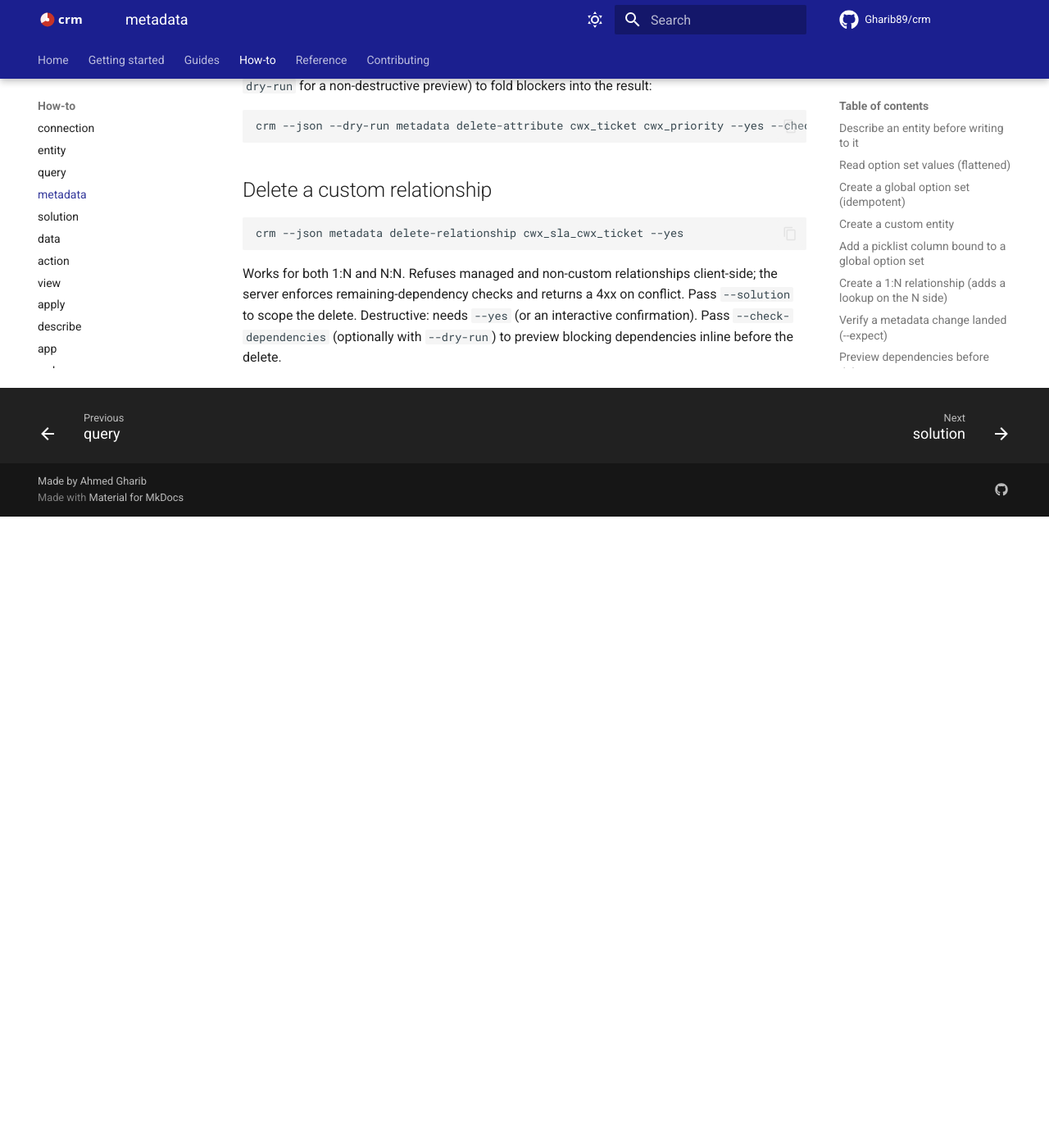
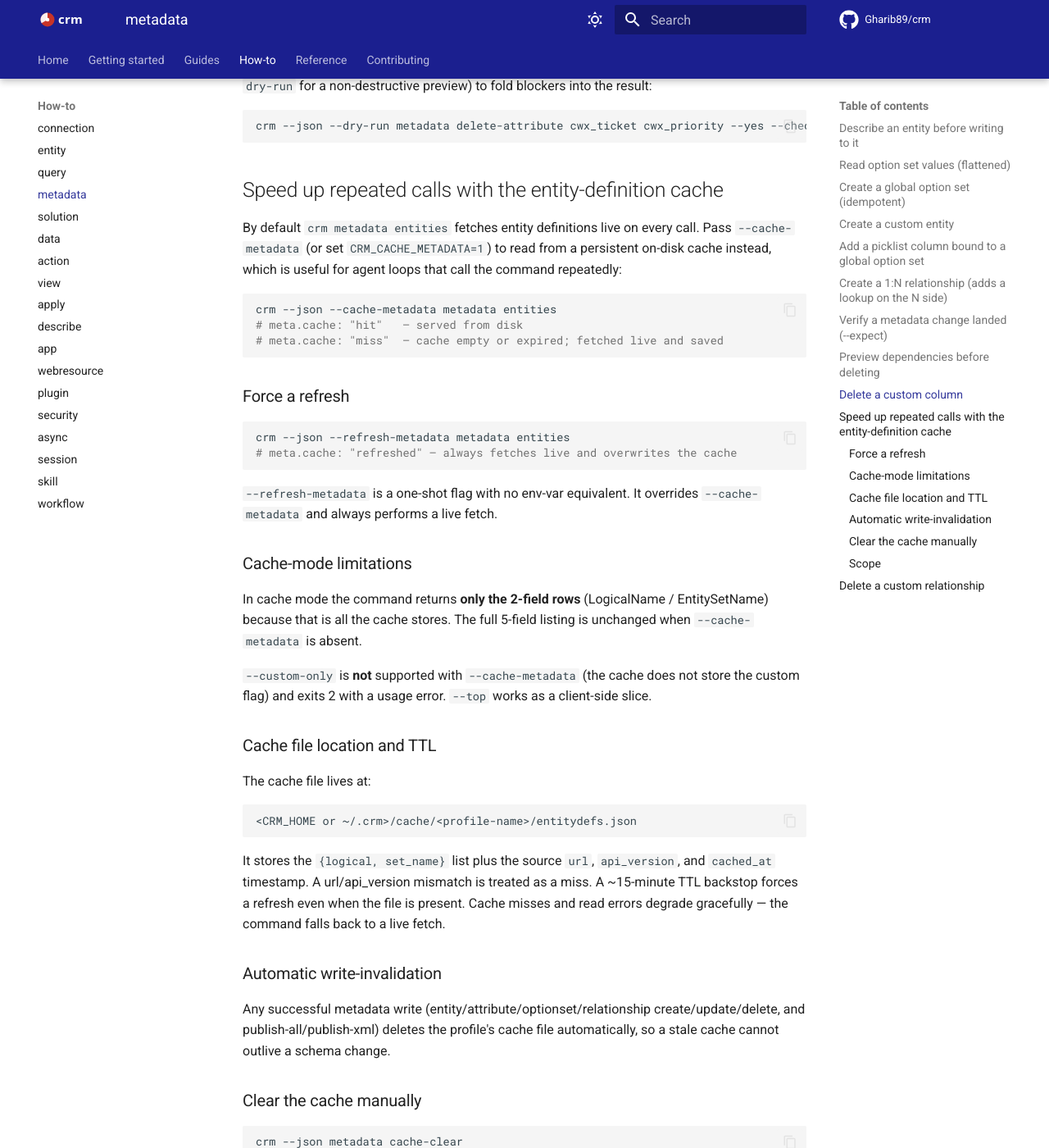
Before and after one commit to Gharib89/crm, an MkDocs documentation site: the page built from docs/how-to/metadata.md, in a window 1280 px wide and 1400 px high, scrolled down 3126 px. Shown: the whole window at 82% size. Built offline with MkDocs 1.6.1 and Material for MkDocs 9.7.7, drawn with Linux system fonts in a browser that asks for light colours; comment, search, counter and statistics services are not loaded; before the commit the page ends 3756 px from its top, so only the background shows below that; some of the changed text lies outside the part shown.

Commit message:
docs(cache): document opt-in metadata cache, flags, cache-clear (#88)
Adds docs for the persistent per-profile entity-definition cache:
--cache-metadata / CRM_CACHE_METADATA, --refresh-metadata, meta.cache
states, crm metadata cache-clear, per-profile file location, ~15-min TTL,
write-invalidation, read-only/never-secrets, 2-field cache-mode caveat,
and --custom-only incompatibility.

Co-Authored-By: Claude Opus 4.8 (1M context) <noreply@anthropic.com>

````diff
--- a/docs/how-to/metadata.md
+++ b/docs/how-to/metadata.md
@@ -120,6 +120,74 @@ Pre-flight refuses managed, non-custom, primary (id/name), and sub-attribute tar
 crm --json --dry-run metadata delete-attribute cwx_ticket cwx_priority --yes --check-dependencies
 ```
 
+## Speed up repeated calls with the entity-definition cache
+
+By default `crm metadata entities` fetches entity definitions live on every call.
+Pass `--cache-metadata` (or set `CRM_CACHE_METADATA=1`) to read from a persistent
+on-disk cache instead, which is useful for agent loops that call the command
+repeatedly:
+
+```bash
+crm --json --cache-metadata metadata entities
+# meta.cache: "hit"   — served from disk
+# meta.cache: "miss"  — cache empty or expired; fetched live and saved
+```
+
+### Force a refresh
+
+```bash
+crm --json --refresh-metadata metadata entities
+# meta.cache: "refreshed" — always fetches live and overwrites the cache
+```
+
+`--refresh-metadata` is a one-shot flag with no env-var equivalent. It overrides
+`--cache-metadata` and always performs a live fetch.
+
+### Cache-mode limitations
+
+In cache mode the command returns **only the 2-field rows** (LogicalName /
+EntitySetName) because that is all the cache stores. The full 5-field listing is
+unchanged when `--cache-metadata` is absent.
+
+`--custom-only` is **not** supported with `--cache-metadata` (the cache does not
+store the custom flag) and exits 2 with a usage error. `--top` works as a
+client-side slice.
+
+### Cache file location and TTL
+
+The cache file lives at:
+
+```
+<CRM_HOME or ~/.crm>/cache/<profile-name>/entitydefs.json
+```
+
+It stores the `{logical, set_name}` list plus the source `url`, `api_version`, and
+`cached_at` timestamp. A url/api_version mismatch is treated as a miss. A ~15-minute
+TTL backstop forces a refresh even when the file is present. Cache misses and read
+errors degrade gracefully — the command falls back to a live fetch.
+
+### Automatic write-invalidation
+
+Any successful metadata write (entity/attribute/optionset/relationship
+create/update/delete, and publish-all/publish-xml) deletes the profile's cache file
+automatically, so a stale cache cannot outlive a schema change.
+
+### Clear the cache manually
+
+```bash
+crm --json metadata cache-clear
+# {"ok": true, "data": {"cleared": true}}
+```
+
+Returns `{"cleared": false}` if no cache file existed for the active profile.
+
+### Scope
+
+The cache stores read-only schema (entity logical names and set names) only.
+Records and secrets are never cached. When the REPL is launched with
+`--cache-metadata`, its entity-name tab completion is served from the same
+on-disk cache.
+
 ## Delete a custom relationship
 
 ```bash
````
Also changed, not shown: CHANGELOG.md (+21 -0 lines), README.md (+2 -0 lines), crm/skills/SKILL.md (+31 -1 lines).
